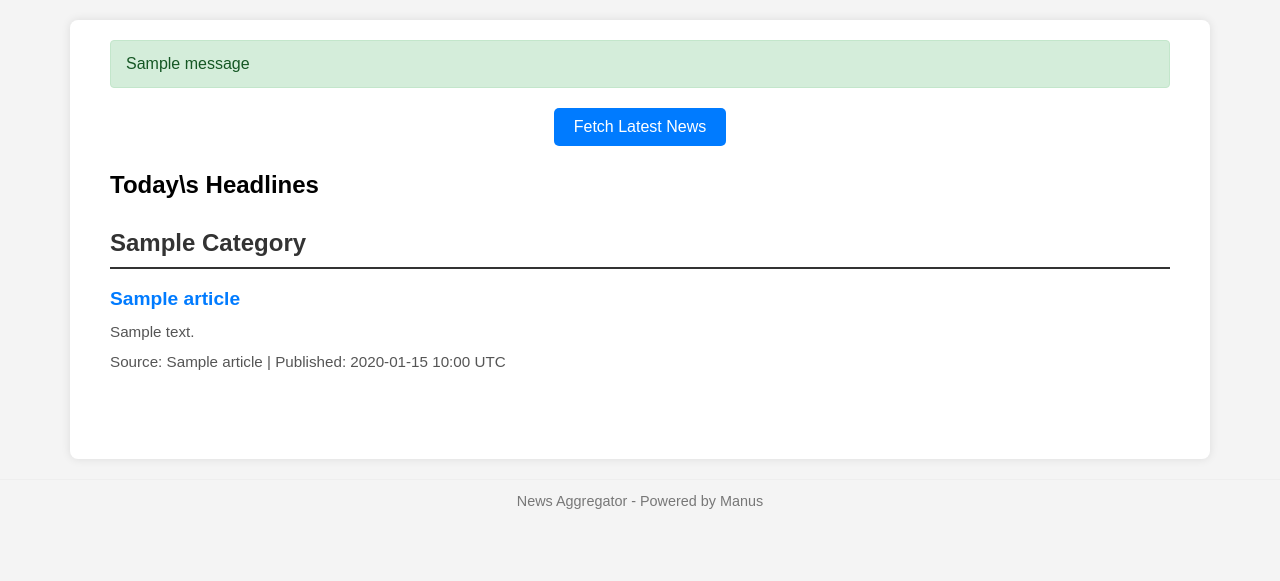
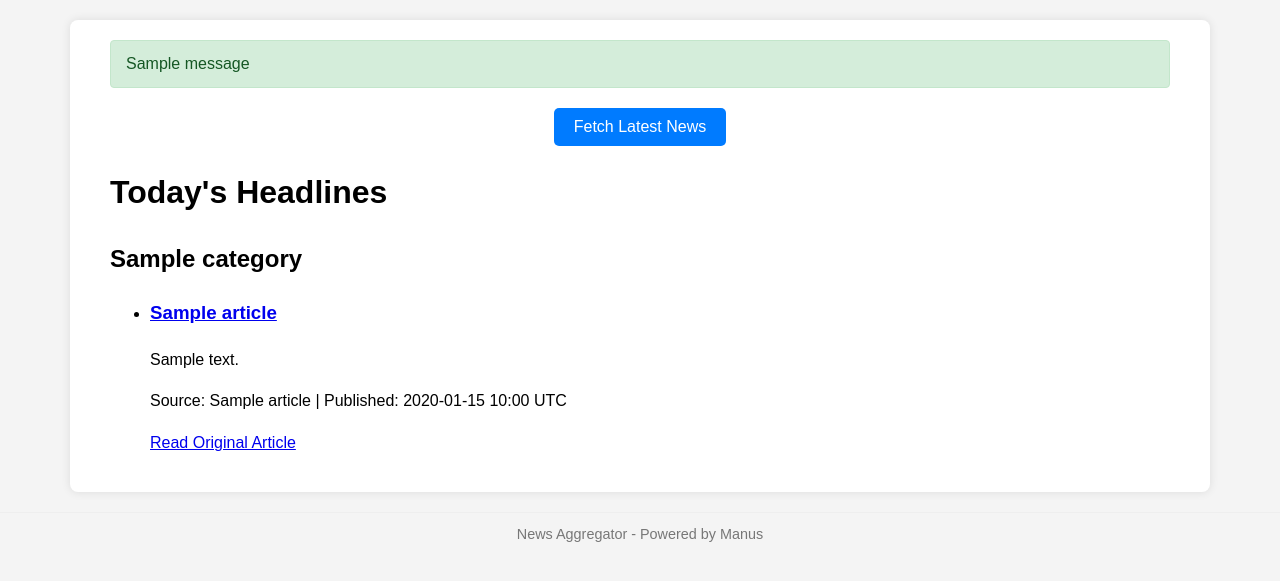
Before and after one commit to vide02k25/news-aggregator-render, a Flask app: template templates/index.html in a window 1280 px wide. Shown: the part 83-664 px from the top of the page. Run offline with Flask 3, Linux system fonts and the light colour scheme; the template is opened without the code that fills it: most values are stand-ins (such as "Sample title", 1, 10 or a date in 2020); one stand-in notice (Sample message) is shown.

Commit message:
Update index.html

```diff
--- a/templates/index.html
+++ b/templates/index.html
@@ -1,28 +1,24 @@
 {% extends "base.html" %}
-
 {% block title %}Latest News Headlines{% endblock %}
-
 {% block content %}
-    <h2>Today\s Headlines</h2>
-
+    <h1>Today's Headlines</h1>
     {% if articles_by_category %}
         {% for category, articles in articles_by_category.items() %}
-            <section class="category-section">
-                <h2 class="category-title">{{ category }}</h2>
+            <h2>{{ category }}</h2>
+            <ul>
                 {% for article in articles %}
-                    <article class="article-item">
+                    <li>
                         <h3><a href="{{ url_for('main.article_detail', article_id=article.id) }}">{{ article.title }}</a></h3>
                         {% if article.description %}
                             <p>{{ article.description | truncate(150) }}</p>
                         {% endif %}
-                        <p class="article-meta">
-                            Source: {{ article.source_name or "N/A" }} | Published: {{ article.published_at.strftime("%Y-%m-%d %H:%M") if article.published_at else "N/A" }} UTC
-                        </p>
-                    </article>
-                {% else %}
-                    <p>No articles found for this category recently.</p>
+                        <p>Source: {{ article.source_name or "N/A" }} | Published: {{ article.published_at.strftime("%Y-%m-%d %H:%M") if article.published_at else "N/A" }} UTC</p>
+                        {% if article.url %}
+                            <p><a href="{{ article.url }}" target="_blank" rel="noopener noreferrer">Read Original Article</a></p>
+                        {% endif %}
+                    </li>
                 {% endfor %}
-            </section>
+            </ul>
         {% endfor %}
     {% else %}
         <p>No news articles found. Please check back later or try running the fetch process.</p>
```
